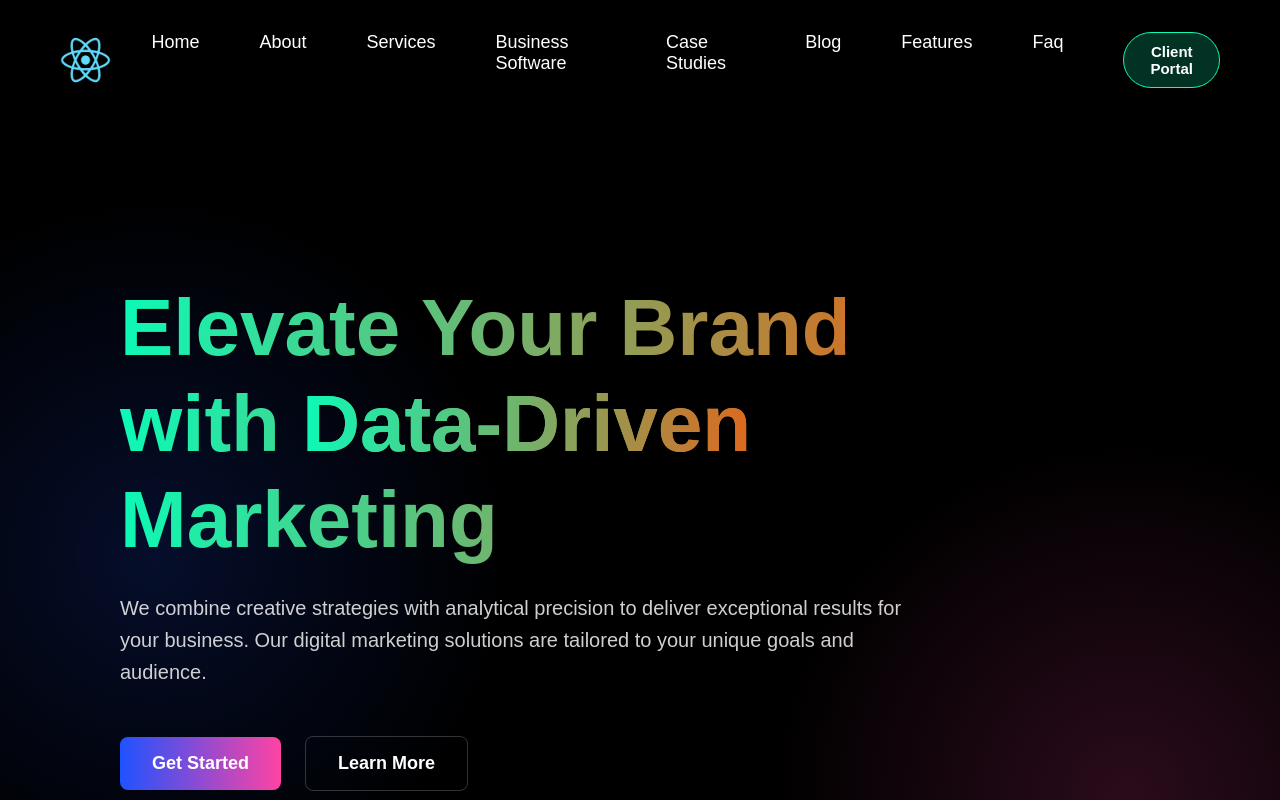
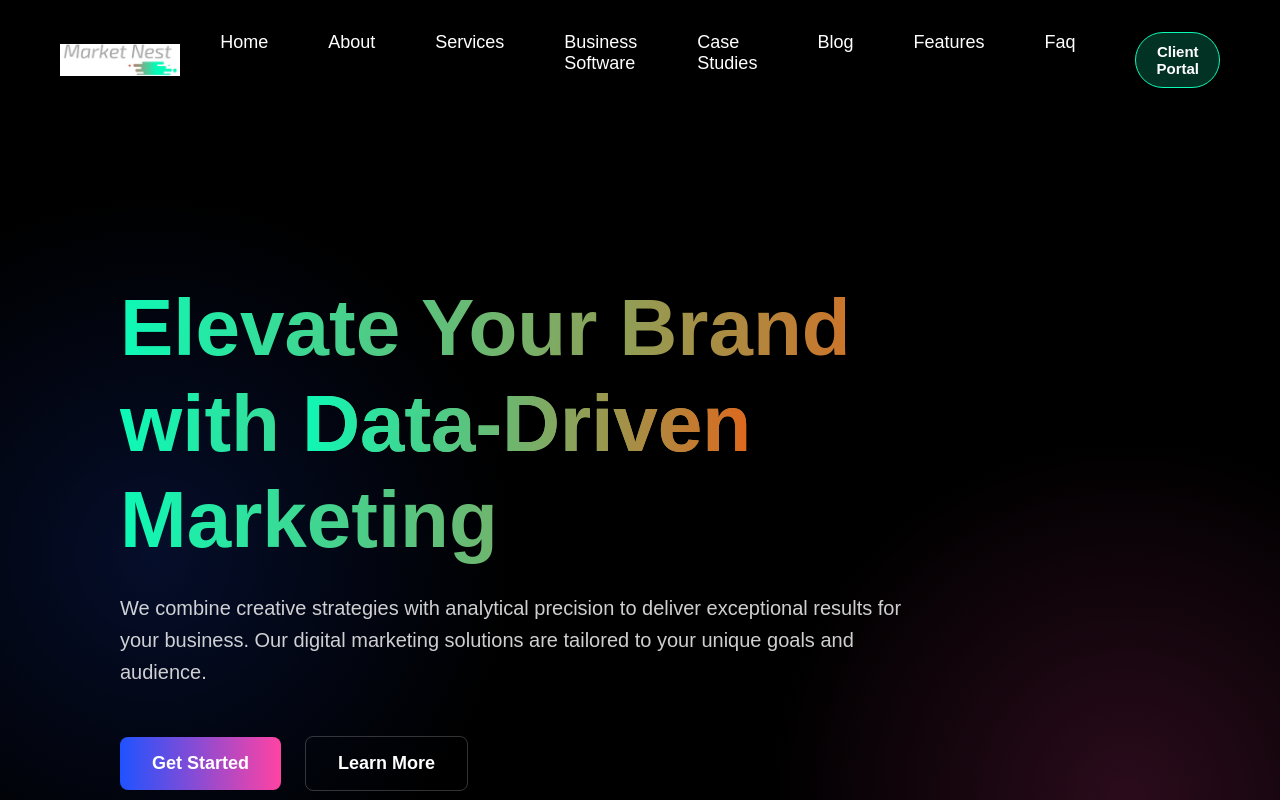
Before and after one commit to philly88r/marketnest, a React (Create React App) app: page / in a window 1280 px wide. Shown: the top 800 px of the page. Built offline with nearby package versions, Linux system fonts and the light colour scheme.

Commit message:
Fixed logo: using original logo from assets directory

```diff
--- a/src/components/Header.tsx
+++ b/src/components/Header.tsx
@@ -273,7 +273,7 @@ const Header: React.FC = () => {
       <RouterLink to="/">
         <Logo>
           <LogoImage
-            src="/logo512.png"
+            src={require('../assets/images/logo.png')}
             alt="MarketNest Logo"
           />
         </Logo>
```
